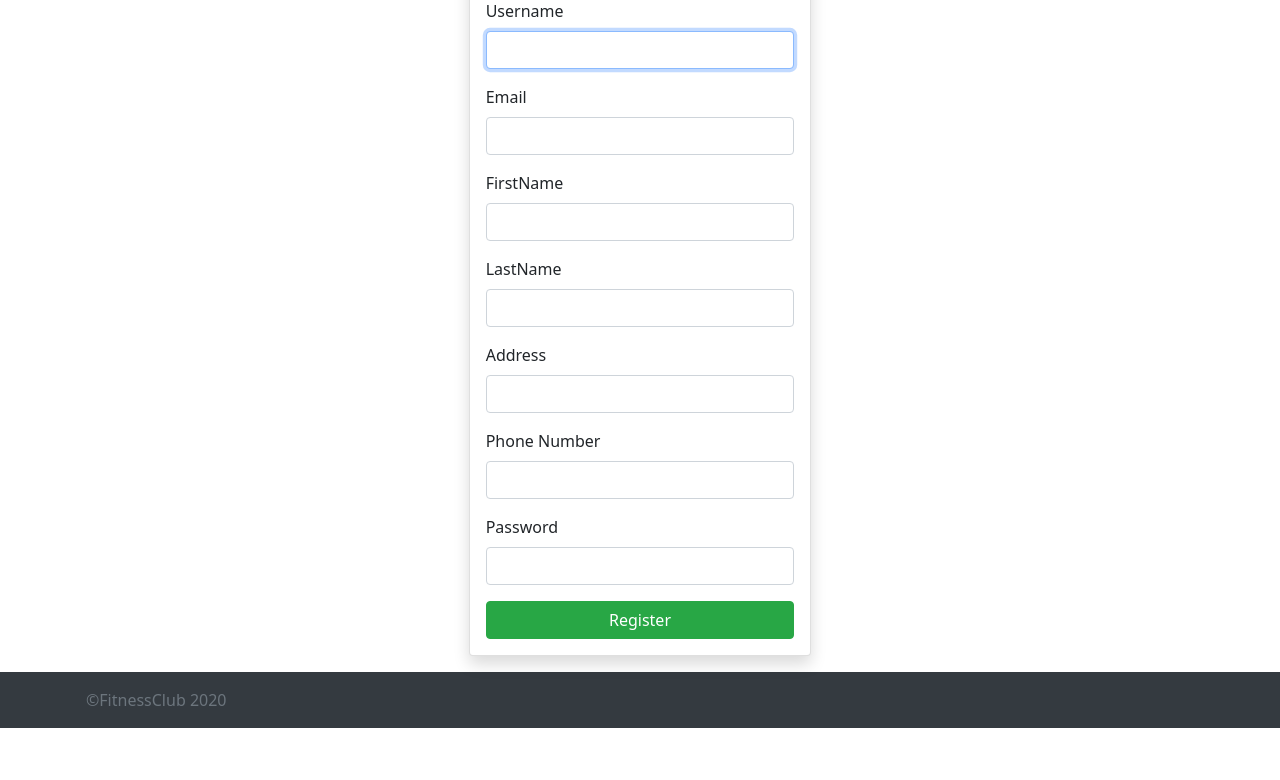
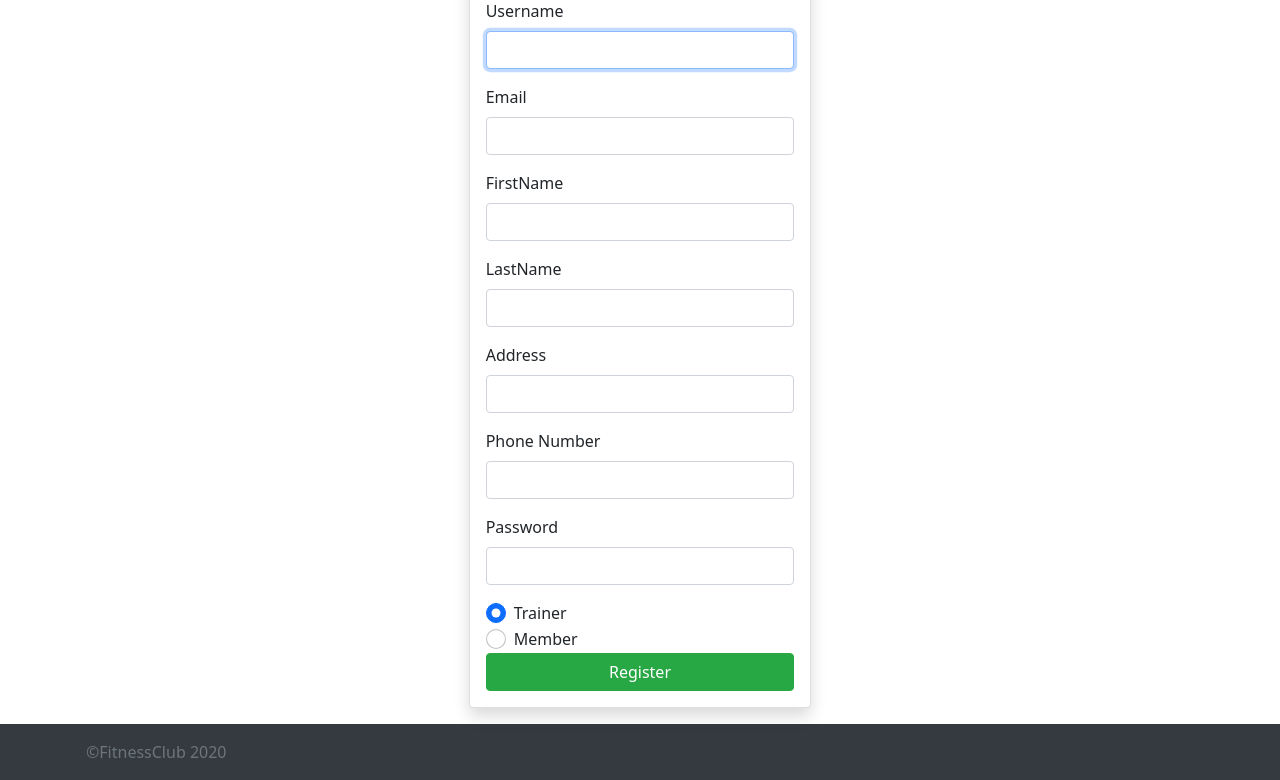
Before and after one commit to LI-BOY1/Final-Project, a Node server app: page /register in a window 1280 px wide. Shown: the part 543-1323 px from the top of the page. Before the commit the page ends 1271 px from the top, so only its background shows below. Run offline with Node 20, Linux system fonts and the light colour scheme; some libraries are stand-ins or nearby versions.

Commit message:
add the trainer/member login and register distiguishments

```diff
--- a/routes/members.js
+++ b/routes/members.js
@@ -79,12 +79,31 @@ router.post('/register', catchAsync(async(req, res) => {
             }
         }
         const hashedPassword = await bcrypt.hash(password, 12);
+
+        if(req.body.role == 'member'){
+
             const member = await memberData.addMember(first_name, last_name, phone, email, address, username, hashedPassword);
             req.session.user = {
                 id: member._id,
                 username: username,
                 isTrainer: false
             };
+
+        }else{
+
+            // this is a trainer register
+            const trainer = await trainerData.addTrainer(first_name, last_name, "am trainer", phone, email, address, username, password, 'image link');
+            const trainerAcc_1 = await memberData.addMember(first_name, last_name, phone, email, address, username, hashedPassword);
+            await memberData.markMemberAsTrainer(trainerAcc_1._id);
+            await memberData.addTRegisterIdToTrianer(trainerAcc_1._id, trainer._id);
+
+            req.session.user = {
+                id: trainerAcc_1._id,
+                username: username,
+                isTrainer: true
+            };
+        }
+
         req.flash('success','Welcome to Fitness Club');
         res.redirect('/');
     }catch(e){
@@ -114,9 +133,13 @@ router.post('/login', catchAsync(async(req, res) => {
     let match = false;
     for(let i = 0; i < members.length; i ++){
         if(members[i].username === username){
+
+            if( (req.body.role === 'member' && members[i].isTrainer === false) || ( req.body.role === 'trainer' && members[i].isTrainer === true ) ){
+
                 targetUser = members[i];
                 match = await bcrypt.compare(password, targetUser.password);
                 break;
+            }
         }
     }
 
@@ -125,7 +148,7 @@ router.post('/login', catchAsync(async(req, res) => {
             id: targetUser._id,
             username: targetUser.username,
             isTrainer: targetUser.isTrainer
-        }
+        };
         req.flash('success', 'Welcome back!');
         // const redirectUrl = req.session.returnTo || '/';
         // console.log(`redirectUrl in login: ${redirectUrl}`);
--- a/views/users/register.handlebars
+++ b/views/users/register.handlebars
@@ -56,6 +56,24 @@
                                 Looks good!
                             </div>
                         </div>
+
+
+                        <div class="form-check">
+                            <input class="form-check-input" type="radio" name="role" id="isTrainer" value="trainer" checked>
+                            <label class="form-check-label" for="isTrainer">
+                                Trainer
+                            </label>
+                        </div>
+
+                        <div class="form-check">
+                            <input class="form-check-input" type="radio" name="role" id="isMemeber" value="member">
+                            <label class="form-check-label" for="isMemeber">
+                                Member
+                            </label>
+                        </div>
+
+
+
                         <button class="btn btn-success btn-block">Register</button>
                     </form>
 
```
Also changed, not shown: views/users/login.handlebars (+20 -0 lines). Lines whose indentation alone changed are shown as unchanged.
